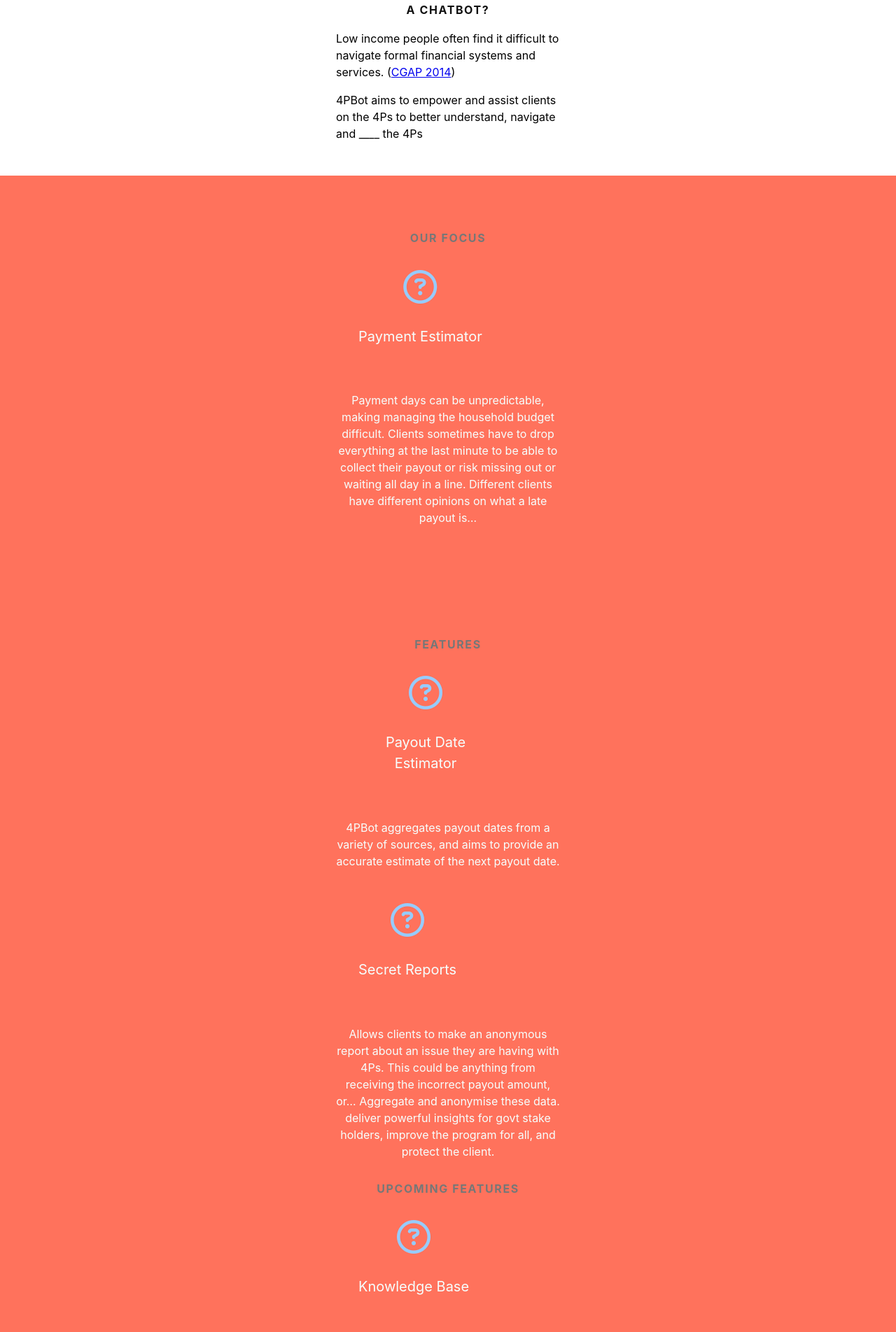
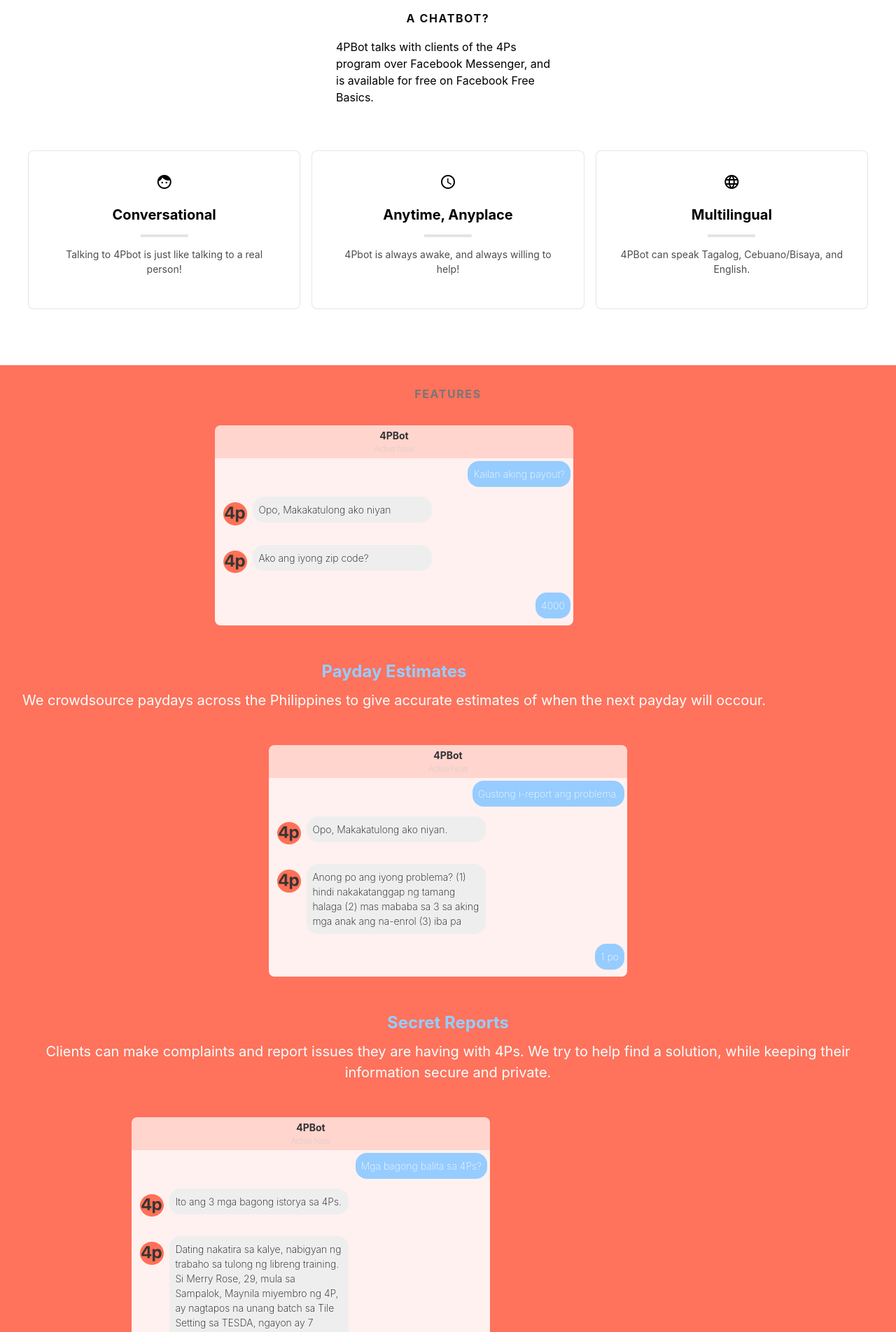
Before and after one commit to vessels-tech/4pbot-site, a React (Create React App) app: page / in a window 1280 px wide. Shown: the part 480-2384 px from the top of the page at 70% size. Built offline with nearby package versions, Linux system fonts and the light colour scheme.

Commit message:
almost finished new layout

```diff
--- a/public/index.html
+++ b/public/index.html
@@ -29,6 +29,7 @@
 
     <!-- TODO: remove these dependencies and compile properly -->
     <link href="vendor/font-awesome/css/font-awesome.min.css" rel="stylesheet" type="text/css">
+    <link href="https://fonts.googleapis.com/icon?family=Material+Icons" rel="stylesheet">
     <script src="https://use.fontawesome.com/338562a65d.js"></script>
 
     <script>
--- a/src/Banner.js
+++ b/src/Banner.js
@@ -18,7 +18,7 @@
               </h2>
 
               <a className="f6 br-pill bg-light-red no-underline lightest-blue ba b--light-red grow pv2 ph4 dib mr3"
-                href="http://eepurl.com/c1sEkj" target="blank">
+                 href="#features">
                 Learn More
               </a>
 
--- a/src/Chat/ChatWindow.js
+++ b/src/Chat/ChatWindow.js
@@ -10,12 +10,7 @@
 
     this.state = {
       pendingText: '',
-      rows: [
-        {type: ChatRowType.SENT, content:'Hi there!'},
-        {type: ChatRowType.RECEIVED, content:'Hi, how can I help you?'},
-        {type: ChatRowType.SENT, content:'I just had a baby boy! How can I update my details with 4Ps? I really need to make this text longer.'},
-        {type: ChatRowType.RECEIVED, content:'Congrats! We can help you update your 4Ps details. You will need your son\'s birth certificate.'}
-      ]
+      rows: this.props.rows,
     };
   }
 
@@ -70,7 +65,7 @@
 
   getContent() {
     return (
-      <div className="bg-white-90 br3 br--bottom pb4">
+      <div className="bg-white-90 br3 br--bottom">
           {this.getChatRows()}
       </div>
     );
@@ -106,7 +101,7 @@
 
   render() {
     return (
-      <div className="db mw6 center pv2 pv3-m pv4-ns pa2 ph4">
+      <div className="db mw6 center pv2 pv3-m pv4">
         {this.getHeader()}
         {this.getContent()}
         {/*  Hiding this for now, we can add it back later*/}
--- a/src/Content.js
+++ b/src/Content.js
@@ -1,6 +1,10 @@
 import React, { Component } from 'react'
 
 import SolutionCard from './SolutionCard'
+import FeatureCard from './FeatureCard'
+import ChatWindow from './Chat/ChatWindow'
+import ChatRowType from './Chat/ChatRowType'
+import QuoteSection from './QuoteSection'
 
 const getNiceHeading = (text) => {
   return (
@@ -10,30 +14,47 @@
 
 class Content extends Component {
 
+
+  getWhyChatBotItem(icon, title, text) {
+    return (
+      <div className="center w-100 dtc-ns tc pv4">
+        <article className="fl bg-white br3 pa3 pa4-ns mv3 ba b--black-10 mh2-ns">
+          <div className="tc">
+            <i className="material-icons">{icon}</i>
+            <h1 className="f4">{title}</h1>
+            <hr className="mw3 bb bw1 b--black-10"/>
+          </div>
+          <p className="lh-copy measure center f6 black-70">
+            {text}
+          </p>
+        </article>
+      </div>
+    );
+  }
+
+  getWhyChatbotGrid() {
+    return (
+      <div className="dt-ns dt--fixed-ns">
+        {this.getWhyChatBotItem('face', 'Conversational', "Talking to 4Pbot is just like talking to a real person!")}
+        {this.getWhyChatBotItem('query_builder', 'Anytime, Anyplace', '4Pbot is always awake, and always willing to help!')}
+        {this.getWhyChatBotItem('language', 'Multilingual', "4PBot can speak Tagalog, Cebuano/Bisaya, and English. ")}
+      </div>
+    );
+  }
+
+
 	getWhyChatbot() {
 
 		return (
 			<div className="bg-white w-100">
-				<div className="dt mw6 center pt1 pb4">
-					<div className="dtc v-top">
-						{getNiceHeading("A Chatbot?")}
-						<div className="lh-copy mv0 f5 ph4">
-
-							<p className="f5 lh-copy measure-narrow">
-								Low income people often find it difficult to navigate formal financial systems and services.
-								 (<a
-									href="http://www.cgap.org/news/cgap-report-analyzes-digital-finance-risks-customers"
-									target="blank"
-									>
-										CGAP 2014
-								</a>)
-							</p>
-
-							<p className="f5 lh-copy measure-narrow">
-								4PBot aims to empower and assist clients on the 4Ps to better understand, navigate and ____ the 4Ps
-							</p>
-						</div>
-					</div>
+				<div className="dt pt3 pb4">
+					{getNiceHeading("A Chatbot?")}
+					<div className="lh-copy mv0 f5 ph4">
+						<p className="center f5 lh-copy measure-narrow">
+              4PBot talks with clients of the 4Ps program over Facebook Messenger, and is available for free on Facebook Free Basics.
+            </p>
+              {this.getWhyChatbotGrid()}
+          </div>
 				</div>
 			</div>
 		);
@@ -46,8 +67,8 @@
     };
 
     return (
-      <div className="bg-light-red tc light-blue">
-        <p className="near-black pt3 mv0 f6 db ttu tracked">Supported by:</p>
+      <div className="bg-white tc light-blue">
+        {getNiceHeading("Supported By")}
         <div className="dt dt--fixed">
           <div className="dtc tc pa4-ns pa1">
             <p style={{font:'helvetica-neue'}} className="f3 f1-m f1-ns dark-gray b">Vessels Tech</p>
@@ -66,7 +87,7 @@
   getBackground() {
     return (
       <div className="bg-white w-100">
-        <div className="dt mw6 center pt1 pb4">
+        <div className="dt mw6 center pt4 pb4">
           <div className="dtc v-top">
             {getNiceHeading("The 4ps:")}
             <div className="lh-copy mv0 f5 ph4">
@@ -152,22 +173,68 @@
     );
   }
 
-  getFocus() {
+  getQuotes() {
     return (
-      <div className="tc bg-light-red w-100 light-blue">
-        <div className="pv5 dt mw6 center pt1 pb4">
+      <QuoteSection
+        className="bg-lightest-blue black"
+        author="Maria, 4Ps client"
+        quote="“The 4P is a big help in our family... but in the aspect of announcing to us, it is a little hard because sometimes we don’t know when the payout day is, it would be better that they send us an SMS...”"
+      />
+    );
+  }
+
+  getFeatures() {
+    const estimate = [
+      {type: ChatRowType.SENT, content:'Kailan aking payout?'},
+      {type: ChatRowType.RECEIVED, content:'Opo, Makakatulong ako niyan'},
+      {type: ChatRowType.RECEIVED, content:'Ako ang iyong zip code?'},
+      {type: ChatRowType.SENT, content:'4000'}
+    ];
+
+    const report = [
+      {type: ChatRowType.SENT, content:'Gustong i-report ang problema.'},
+      {type: ChatRowType.RECEIVED, content: 'Opo, Makakatulong ako niyan.' },
+      {type: ChatRowType.RECEIVED, content: 'Anong po ang iyong problema? (1) hindi nakakatanggap ng tamang halaga (2) mas mababa sa 3 sa aking mga anak ang na-enrol (3) iba pa'},
+      {type: ChatRowType.SENT, content:'1 po'}
+    ];
+
+    const news = [
+      {type: ChatRowType.SENT, content:'Mga bagong balita sa 4Ps?'},
+      {type: ChatRowType.RECEIVED, content: 'Ito ang 3 mga bagong istorya sa 4Ps.' },
+      {type: ChatRowType.RECEIVED, content: 'Dating nakatira sa kalye, nabigyan ng trabaho sa tulong ng libreng training. Si Merry Rose, 29, mula sa Sampalok, Maynila miyembro ng 4P, ay nagtapos na unang batch sa Tile Setting sa TESDA, ngayon ay 7 buwang nagtatrabaho sa isang Construction Firm bilang Tile Setter.'},
+    ]
+
+    return (
+      <div id='features' className="tc bg-light-red w-100 light-blue">
+        <div className="pv3 dt center">
           <div className="dtc v-top">
-            <p className="tc gray pt3 mv0 f5 db ttu tracked pb1 b">Our Focus</p>
+            <p className="tc gray mv0 pt3 f5 db ttu tracked pb1 b">Features</p>
 
             <div className="lh-copy mv0 f5 ph4">
-              <SolutionCard
-                heading="1"
-                content="Payment Estimator">
-                <i className="fa fa-question-circle-o f1 pb4" aria-hidden="true"></i>
-              </SolutionCard>
-              <p className="f5 lh-copy measure-narrow washed-blue">
-                Payment days can be unpredictable, making managing the household budget difficult. Clients sometimes have to drop everything at the last minute to be able to collect their payout or risk missing out or waiting all day in a line. Different clients have different opinions on what a late payout is…
-              </p>
+              <FeatureCard
+                heading='Payday Estimates'
+                content='We crowdsource paydays across the Philippines to give accurate estimates of when the next payday will occour.'
+                >
+                <ChatWindow rows={estimate}/>
+              </FeatureCard>
+            </div>
+
+            <div className="lh-copy mv0 f5 ph4">
+              <FeatureCard
+                heading='Secret Reports'
+                content='Clients can make complaints and report issues they are having with 4Ps. We try to help find a solution, while keeping their information secure and private.'
+                >
+                <ChatWindow rows={report}/>
+              </FeatureCard>
+            </div>
+
+            <div className="lh-copy mv0 f5 ph4">
+              <FeatureCard
+                heading='4Ps News'
+                content="4PBot knows what's going on in the community, with the latest news stories about 4Ps."
+                >
+                <ChatWindow rows={news}/>
+              </FeatureCard>
             </div>
           </div>
         </div>
@@ -175,133 +242,15 @@
     );
   }
 
-  getQuotes() {
-    return (
-      <div>
-        <p>
-          “The 4P is a big help in our family, I can now buy things for my children that they can use in school; we can also buy rice, but in the aspect of announcing to us, it is a little harder because sometimes we don’t know when is the payout day, it would be better that they send us an SMS because the parent leader has a lot of things to do, sometimes they cannot tell us all when it is the payout day.”
-        </p>
-        <p>
-          - ????, 4Ps client
-        </p>
-      </div>
-    );
-  }
-
-  getFeatures() {
-    return (
-      <div className="tc bg-light-red w-100 light-blue">
-        <div className="pv5 dt mw6 center pt1 pb4">
-          <div className="dtc v-top">
-            <p className="tc gray pt3 mv0 f5 db ttu tracked pb1 b">Features</p>
-
-            <div className="lh-copy mv0 f5 ph4">
-              <SolutionCard
-                heading="1"
-                content="Payout Date Estimator">
-                <i className="fa fa-question-circle-o f1 pb4" aria-hidden="true"></i>
-              </SolutionCard>
-              <p className="f5 lh-copy measure-narrow washed-blue">
-                4PBot aggregates payout dates from a variety of sources, and aims to provide an accurate estimate of the next payout date.
-
-              </p>
-            </div>
-
-            <div className="lh-copy mv0 f5 ph4">
-              <SolutionCard
-                heading="1"
-                content="Secret Reports">
-                <i className="fa fa-question-circle-o f1 pb4" aria-hidden="true"></i>
-              </SolutionCard>
-              <p className="f5 lh-copy measure-narrow washed-blue">
-                Allows clients to make an anonymous report about an issue they are having with 4Ps. This could be anything from receiving the incorrect payout amount, or… Aggregate and anonymise these data. deliver powerful insights for govt stake holders, improve the program for all, and protect the client.
-              </p>
-            </div>
-
-            <p className="tc gray pt3 mv0 f5 db ttu tracked pb1 b">Upcoming Features</p>
-
-            <div className="lh-copy mv0 f5 ph4">
-              <SolutionCard
-                heading="1"
-                content="Knowledge Base">
-                <i className="fa fa-question-circle-o f1 pb4" aria-hidden="true"></i>
-              </SolutionCard>
-              <p className="f5 lh-copy measure-narrow washed-blue">
-                With over 20,000 people on 4Ps Facebook groups alone, …4Pbot aims to unlock the power of this network by enabling clients to ask for advice, and give advice in a private and secure manner.
-
-              </p>
-            </div>
-
-            <div className="lh-copy mv0 f5 ph4">
-              <SolutionCard
-                heading="1"
-                content="4Ps Data Reports">
-                <i className="fa fa-question-circle-o f1 pb4" aria-hidden="true"></i>
-              </SolutionCard>
-              <p className="f5 lh-copy measure-narrow washed-blue">
-                There is a need to be able to evaluate programs better, outside the existing accountability structures of government
-              </p>
-            </div>
-
-          </div>
-        </div>
-      </div>
-    );
-  }
-
-  old_getSolution() {
-    return (
-      <div className="tc bg-light-red light-blue pv5">
-        <h2 className="gray w6 f4 f3-ns lh-title mt0 mb3">Our Ideas</h2>
-        <p className="lh-copy w-50-ns w-75-m center f3 f2-ns b ml0 ph1">We're actively researching the 4Ps program, looking for places
-          to leverage technology to improve the 4Ps program for its clients.</p>
-        <p className="gray lh-copy w-50-ns center pt2 f4 f3-ns i ml0">Here's what we've got so far:</p>
-        <div className="dt-ns dt--fixed-ns gray">
-          <SolutionCard
-            heading="1"
-            content="A connected knowledge base where clients can easily ask questions and receive answers.">
-            <i className="fa fa-question-circle-o f1 pb4" aria-hidden="true"></i>
-          </SolutionCard>
-          <SolutionCard
-            heading="2"
-            content="An automated reminders tool to inform families of important family development sessions, health clinic visits and 4Ps news.">
-            <i className="fa fa-calendar f1 pb4" aria-hidden="true"></i>
-          </SolutionCard>
-          <SolutionCard
-            heading="3"
-            content="Use AI and chatbots to make filing a grievance and resoling the issue simpler and faster.">
-            <i className="fa fa-comments f1 pb4" aria-hidden="true"></i>
-          </SolutionCard>
-        </div>
-        <article className="mw7 center ph3 ph5-ns tc br2 pv5">
-          <h1 className="fw6 f3 f2-ns lh-title mt0 mb3">
-            Got an idea?
-          </h1>
-          <p className="fw1 f5 mt0 mb3">
-            We'd love to hear it.
-          </p>
-          <div>
-            <a
-              className="f6 br-pill bg-light-blue no-underline washed-red ba b--light-blue grow pv2 ph3 dib mr3"
-              href="mailto:lewisdaly@vesselstech.com?Subject=4PBot%Ideas"
-              >
-              Email Us
-            </a>
-          </div>
-        </article>
-      </div>
-    );
-  }
-
   getPartnerWithUs() {
     return (
-      <div className="w-100 bg-white pt5 bg-lightest-blue light-red">
+      <div id='partner' className="w-100 bg-white bg-lightest-blue light-red">
         <article className="mw7 center ph3 ph5-ns tc br2 pv5">
           <h1 className="fw6 f3 lh-title mt0 mb3">
             Partner with us.
           </h1>
           <p className="fw1 f5 mt0 mb3">
-						Many companies have expressed interest in applying the 4PBot approach to their own projects and programs.<br/>Let’s work together on this!
+						Many companies have expressed interest in applying the 4PBot approach to their own projects and programs.<br/><br/>Let’s work together on this!
           </p>
           <div>
             <a
@@ -343,18 +292,17 @@
 
 	getAboutVessels() {
 		return (
-			<div className="w-100 bg-white pt5 bg-light-red washed-blue">
-				<article className="mw7 center ph3 ph5-ns tc br2 pv5">
+			<div className="w-100 bg-white bg-light-red washed-blue">
+				<article className="mw7 center ph2 ph5-ns br2 pv5 tc">
 					<h2 className="fw6 f4 lh-title mt0 mb3">
 						About Vessels Tech
 					</h2>
-					<p>
-						Vessels Tech is a team of motivated technologists passionate about using technology to lift up the lives of others.
-						We could go and work for big tech companies, but we are more interested in helping people do things like access water or
-						basic financial services instead of selling people more stuff they probably don’t really need.
+          <p className="f5 measure-narrow pb2">
+            Vessels Tech is a team of motivated technologists passionate about using technology
+            to lift up the lives of others.
 					</p>
 					<a
-						className="f6 br-pill bg-light-red no-underline washed-blue ba b--light-red grow pv2 ph3 dib mr3"
+						className="f6 br-pill bg-light-blue no-underline washed-blue ba b--light-red grow pv2 ph3 dib mr3"
 						href="https://vesselstech.com"
 					>
 						Check us out
@@ -368,12 +316,10 @@
     return (
       <div>
 				{this.getWhyChatbot()}
-				{this.getFocus()}
         {this.getFeatures()}
+        {this.getQuotes()}
 				{this.getBackground()}
-				{this.getQuotes()}
         {this.getPartnerWithUs()}
-        {/* {this.getSupportUs()} */}
 				{this.getSupportedBy()}
 				{this.getAboutVessels()}
       </div>
--- /dev/null
+++ b/src/FeatureCard.js
@@ -0,0 +1,29 @@
+import React, { Component } from 'react'
+import PropTypes from 'prop-types';
+
+
+class FeatureCard extends Component {
+
+  render() {
+    const { content, heading } = this.props;
+
+    //TODO: Add some lame icons...
+    return (
+      <article className="dtc-ns br3 ">
+        <div className="tc">
+          {this.props.children}
+          <h1 className="f3 mb2">{heading}</h1>
+          <h2 className="f4 fw4 washed-blue mt0">{content}</h2>
+        </div>
+      </article>
+    );
+  }
+}
+
+FeatureCard.propTypes = {
+  heading: PropTypes.string.isRequired,
+  content: PropTypes.string.isRequired
+};
+
+
+export default FeatureCard;
--- a/src/Header.js
+++ b/src/Header.js
@@ -8,7 +8,7 @@
         <nav className="dt w-100 border-box pa3 ph5-ns">
           <a className="dtc v-mid mid-gray link dim w-25" title="Home" href="/">4PBot.</a>
           <div className="dtc v-mid w-75 tr">
-            <a className="link dim dark-gray f6 f5-ns dib mr3 mr4-ns" href="#support" title="Support">Support Us</a>
+            <a className="link dim dark-gray f6 f5-ns dib mr3 mr4-ns" href="#partner" title="Partner">Partner With Us</a>
             <a
               className="link dim dark-gray f6 f5-ns dib"
               href="mailto:lewisdaly@vesselstech.com?Subject=4PBot%20Contact"
--- /dev/null
+++ b/src/QuoteSection.js
@@ -0,0 +1,21 @@
+import React, { Component } from 'react'
+
+
+class QuoteSection extends Component {
+
+
+  render() {
+    return (
+      <div className={this.props.className + ' pa4'}>
+        <blockquote className="ph0 f4 f1-ns measure-narrow center">
+          <p className="fw9 lh-copy lh-title-ns">{this.props.quote}
+          </p>
+          <cite className="f6 ttu tracked fs-normal">―{this.props.author}</cite>
+        </blockquote>
+      </div>
+    );
+  }
+}
+
+
+export default QuoteSection;
```
